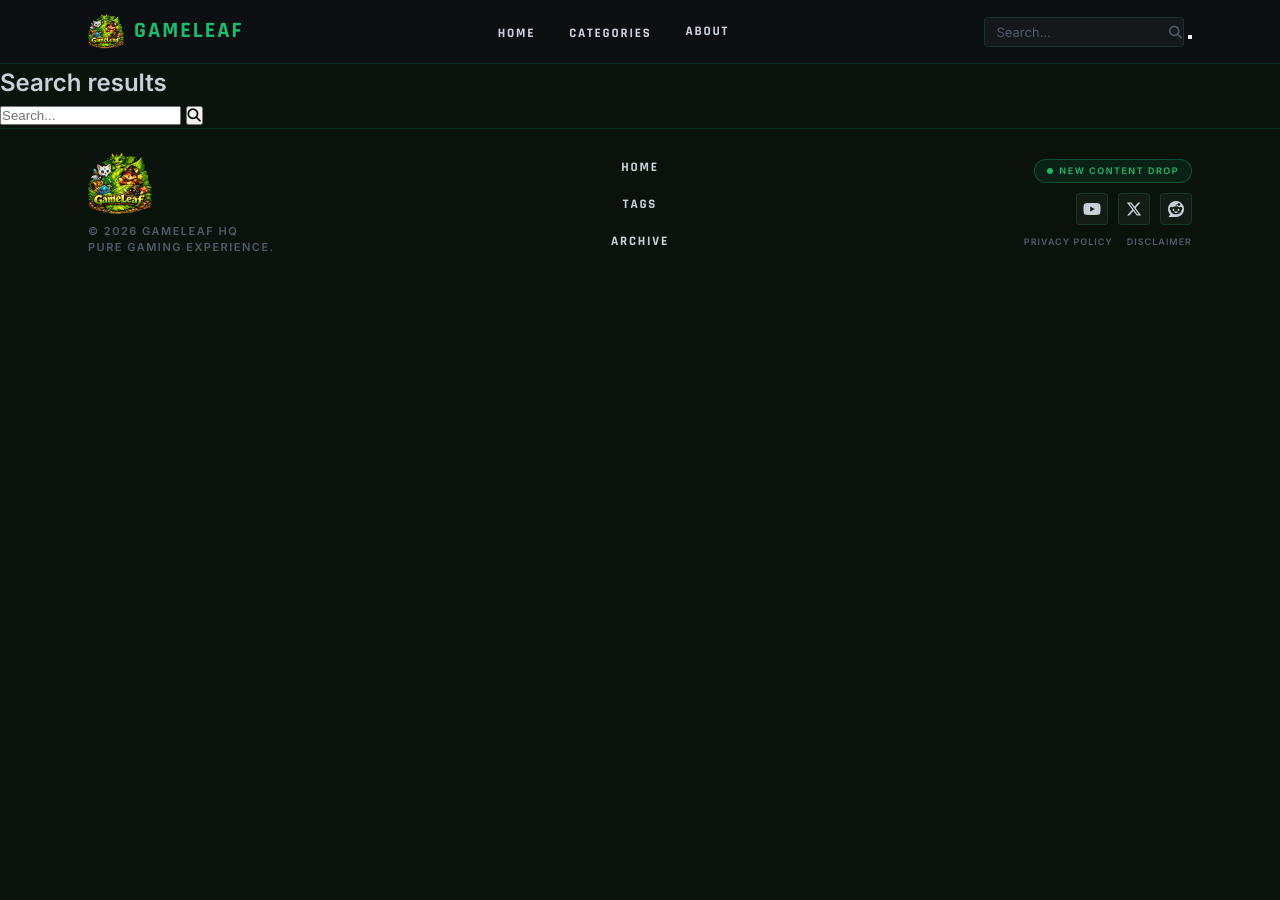
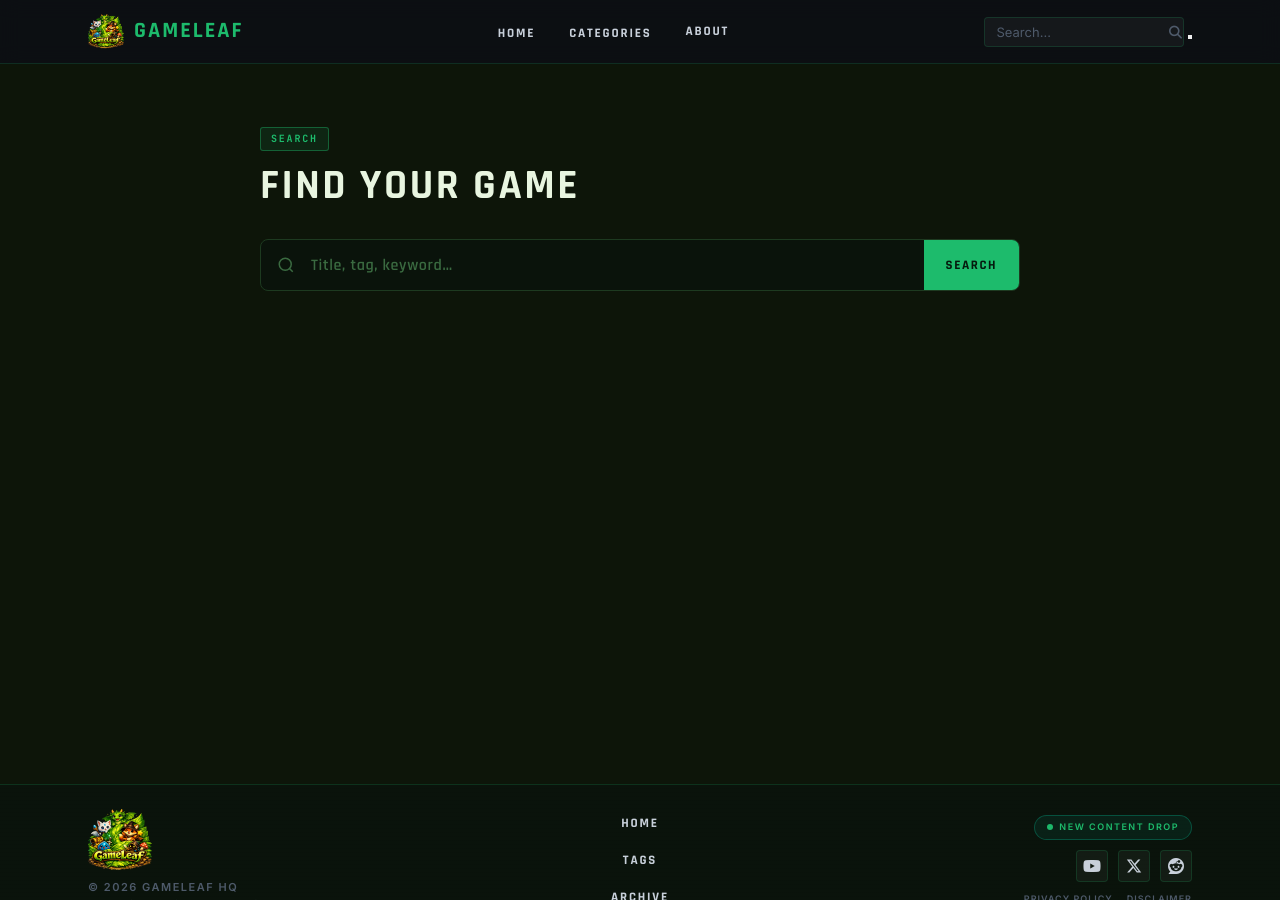
Before and after one commit to gryver99/gryver99.github.io, a Jekyll site: the page built from search.html, in a window 1280 px wide and 900 px high. Built offline with Jekyll 4.4.1, drawn with Linux system fonts in a browser that asks for light colours.

Commit message:
Aggiornamento

```diff
--- a/search.html
+++ b/search.html
@@ -4,17 +4,230 @@ title: Search
 permalink: /search/
 ---
 
-<section class="search-page">
-  <div class="container">
-    <h1>Search results</h1>
+<div class="sp-wrapper">
+  <div class="sp-container">
 
-    <form id="searchForm" role="search" aria-label="Search form" novalidate>
+    <div class="sp-header">
+      <span class="sp-label">Search</span>
+      <h1 class="sp-title">Find your game</h1>
+    </div>
+
+    <form id="searchForm" class="sp-form" role="search" aria-label="Search form" novalidate>
       <label for="q" class="sr-only">Search</label>
-      <input id="q" name="q" type="search" value="" placeholder="Search..." aria-label="Search" required minlength="2" maxlength="80" pattern=".*\S.*" title="Insert at least 2 non-space characters.">
-      <button type="submit" aria-label="Submit search"><i class="fas fa-search"></i></button>
+      <div class="sp-input-wrap">
+        <svg class="sp-input-icon" viewBox="0 0 24 24" fill="none" stroke="currentColor" stroke-width="2">
+          <circle cx="11" cy="11" r="8"/><path d="m21 21-4.35-4.35"/>
+        </svg>
+        <input id="q" name="q" type="search" value=""
+          placeholder="Title, tag, keyword…"
+          aria-label="Search"
+          required minlength="2" maxlength="80"
+          pattern=".*\S.*"
+          title="Insert at least 2 non-space characters.">
+        <button type="submit" aria-label="Submit search">Search</button>
+      </div>
     </form>
 
-    <div id="searchMeta" class="search-meta" aria-live="polite"></div>
-    <ul id="searchResults" class="search-results" role="list"></ul>
+    <div id="searchMeta" class="sp-meta" aria-live="polite"></div>
+    <ul id="searchResults" class="sp-results" role="list"></ul>
+
   </div>
-</section>
+</div>
+
+<style>
+.sr-only {
+  position: absolute; width: 1px; height: 1px;
+  padding: 0; margin: -1px; overflow: hidden;
+  clip: rect(0,0,0,0); border: 0;
+}
+
+/* ── Wrapper ── */
+.sp-wrapper {
+  background: #0d1509;
+  min-height: 80vh;
+  padding: 60px 24px 100px;
+}
+.sp-container {
+  max-width: 760px;
+  margin: 0 auto;
+}
+
+/* ── Header ── */
+.sp-header { margin-bottom: 32px; }
+.sp-label {
+  font-family: 'JetBrains Mono', monospace;
+  font-size: 10px; font-weight: 700;
+  letter-spacing: .18em; text-transform: uppercase;
+  color: #1dbb6c;
+  border: 1px solid rgba(29,187,108,.4);
+  background: rgba(29,187,108,.1);
+  padding: 3px 10px; border-radius: 3px;
+  display: inline-block; margin-bottom: 14px;
+}
+.sp-title {
+  font-family: 'Rajdhani', sans-serif;
+  font-size: clamp(28px, 5vw, 42px);
+  font-weight: 700; color: #e8f5e0;
+  letter-spacing: .06em; text-transform: uppercase;
+  margin: 0; line-height: 1;
+}
+
+/* ── Form ── */
+.sp-form { margin-bottom: 36px; }
+.sp-input-wrap {
+  display: flex; align-items: center;
+  background: #0a130b;
+  border: 1px solid #1d3a20;
+  border-radius: 8px;
+  overflow: hidden;
+  transition: border-color .2s;
+}
+.sp-input-wrap:focus-within { border-color: #1dbb6c; }
+
+.sp-input-icon {
+  width: 18px; height: 18px;
+  color: #3a6a40; flex-shrink: 0;
+  margin-left: 16px;
+}
+.sp-input-wrap input {
+  flex: 1;
+  background: transparent; border: none; outline: none;
+  padding: 14px 16px;
+  font-family: 'Rajdhani', sans-serif;
+  font-size: 16px; font-weight: 500;
+  color: #e8f5e0;
+  letter-spacing: .04em;
+}
+.sp-input-wrap input::placeholder { color: #3a6a40; }
+.sp-input-wrap input::-webkit-search-cancel-button { display: none; }
+
+.sp-input-wrap button {
+  background: #1dbb6c; border: none;
+  padding: 0 22px; height: 100%;
+  font-family: 'Rajdhani', sans-serif;
+  font-size: 13px; font-weight: 700;
+  letter-spacing: .12em; text-transform: uppercase;
+  color: #051a0e; cursor: pointer;
+  transition: background .2s;
+  white-space: nowrap;
+  min-height: 50px;
+}
+.sp-input-wrap button:hover { background: #7fe87a; }
+
+/* ── Meta ── */
+.sp-meta {
+  font-family: 'JetBrains Mono', monospace;
+  font-size: 11px; color: #3a6a40;
+  letter-spacing: .08em;
+  margin-bottom: 20px;
+  min-height: 18px;
+}
+
+/* ── Results ── */
+.sp-results {
+  list-style: none; padding: 0; margin: 0;
+  display: flex; flex-direction: column; gap: 12px;
+}
+
+.search-item a {
+  display: flex; gap: 16px; align-items: flex-start;
+  background: #0a130b;
+  border: 1px solid #1d3a20;
+  border-radius: 8px;
+  padding: 18px 20px;
+  text-decoration: none;
+  transition: all .25s cubic-bezier(.4,0,.2,1);
+  overflow: hidden;
+  position: relative;
+}
+.search-item a::before {
+  content: '';
+  position: absolute; left: 0; top: 0; bottom: 0;
+  width: 3px; background: #1dbb6c;
+  transform: scaleY(0);
+  transition: transform .25s;
+  border-radius: 0 2px 2px 0;
+}
+.search-item a:hover {
+  border-color: #1dbb6c;
+  transform: translateX(4px);
+  box-shadow: 0 4px 20px rgba(29,187,108,.1);
+}
+.search-item a:hover::before { transform: scaleY(1); }
+
+/* Thumbnail se disponibile */
+.search-item a img {
+  width: 80px; height: 60px;
+  object-fit: cover;
+  border-radius: 5px;
+  border: 1px solid #1d3a20;
+  flex-shrink: 0;
+}
+
+.search-item-body { flex: 1; min-width: 0; }
+
+.search-item h2 {
+  font-family: 'Rajdhani', sans-serif;
+  font-size: 18px; font-weight: 700;
+  color: #e8f5e0; letter-spacing: .04em;
+  text-transform: uppercase;
+  margin: 0 0 6px; line-height: 1.2;
+}
+.search-item .excerpt {
+  font-size: 13px; color: #7a9a74;
+  line-height: 1.6; margin: 0 0 8px;
+  display: -webkit-box;
+  -webkit-line-clamp: 2;
+  -webkit-box-orient: vertical;
+  overflow: hidden;
+}
+.search-item .meta {
+  font-family: 'JetBrains Mono', monospace;
+  font-size: 10px; color: #3a6a40;
+  letter-spacing: .08em;
+  margin: 0;
+}
+
+/* Highlight */
+.search-item mark {
+  background: rgba(29,187,108,.2);
+  color: #7fe87a;
+  border-radius: 2px;
+  padding: 0 2px;
+}
+
+/* No results */
+.sp-results:empty + .sp-noresults {
+  text-align: center; padding: 60px 0;
+  color: #3a6a40;
+  font-family: 'Rajdhani', sans-serif;
+  font-size: 16px; letter-spacing: .06em;
+}
+</style>
+
+<script>
+/* ── Patch renderResults to inject thumbnails ── */
+document.addEventListener('DOMContentLoaded', function () {
+  var _origRender = null;
+
+  var checkInterval = setInterval(function () {
+    var resultsEl = document.getElementById('searchResults');
+    if (!resultsEl) return;
+    clearInterval(checkInterval);
+
+    var observer = new MutationObserver(function () {
+      resultsEl.querySelectorAll('.search-item a').forEach(function (link) {
+        if (link.dataset.patched) return;
+        link.dataset.patched = '1';
+
+        var body = document.createElement('div');
+        body.className = 'search-item-body';
+
+        while (link.firstChild) body.appendChild(link.firstChild);
+        link.appendChild(body);
+      });
+    });
+    observer.observe(resultsEl, { childList: true, subtree: false });
+  }, 50);
+});
+</script>
```
